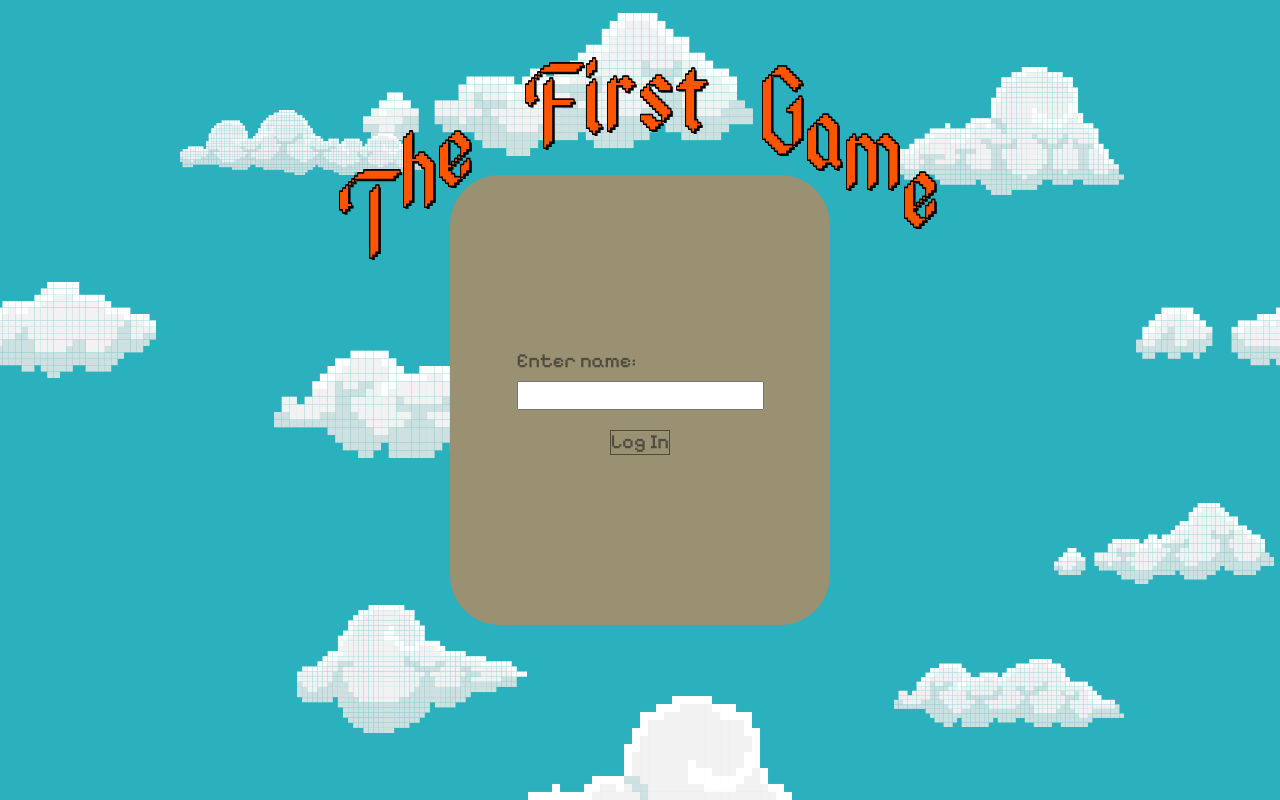
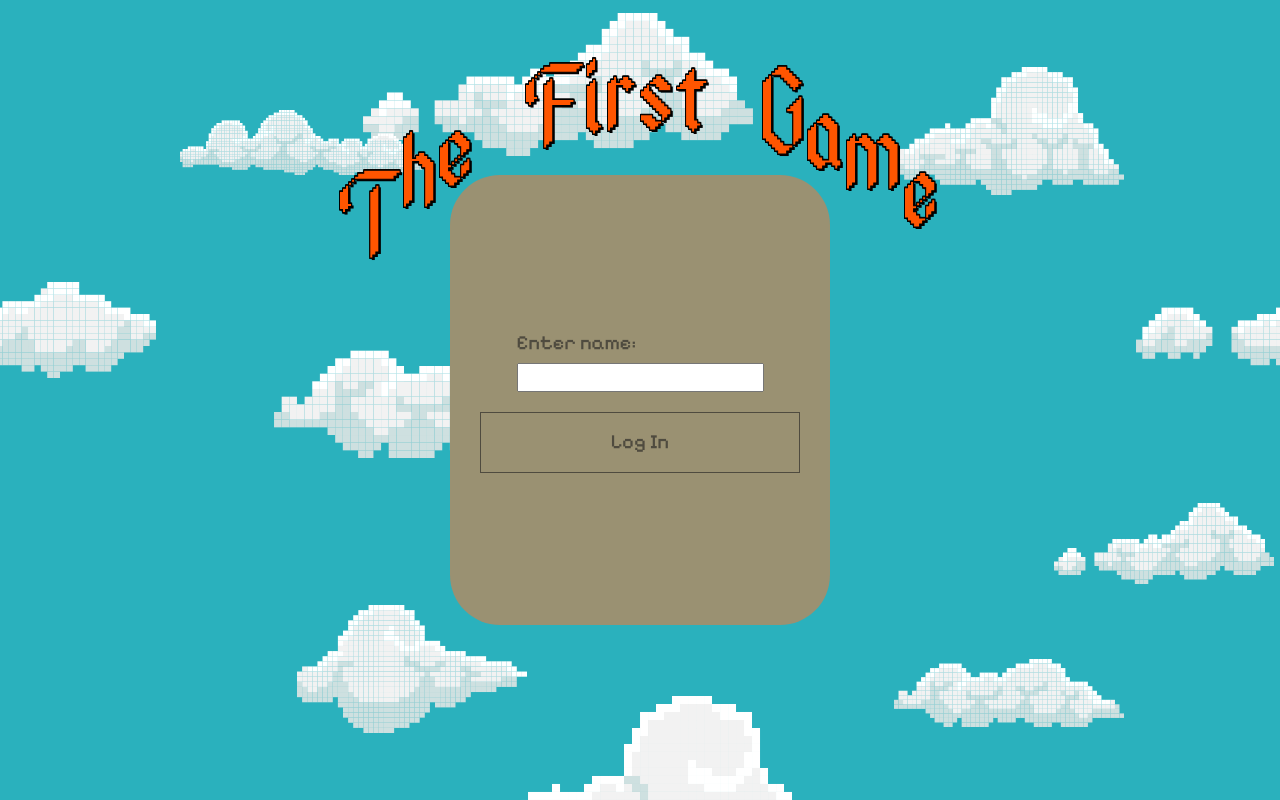
Before and after one commit to NikitaVirachev/WebGameClient, a React (Vite) app: page / in a window 1280 px wide. Built offline with nearby package versions, Linux system fonts and the light colour scheme; no server answers.

Commit message:
feat #8: make button length full width of container

```diff
--- a/src/components/Form/Button.scss
+++ b/src/components/Form/Button.scss
@@ -3,6 +3,8 @@
   font-size: 2rem;
   color: var(--font-color);
   border: 1px solid var(--font-color);
+  padding: 1.8rem 8rem;
+  width: 100%;
 
   &__container {
     width: 15rem;
```
